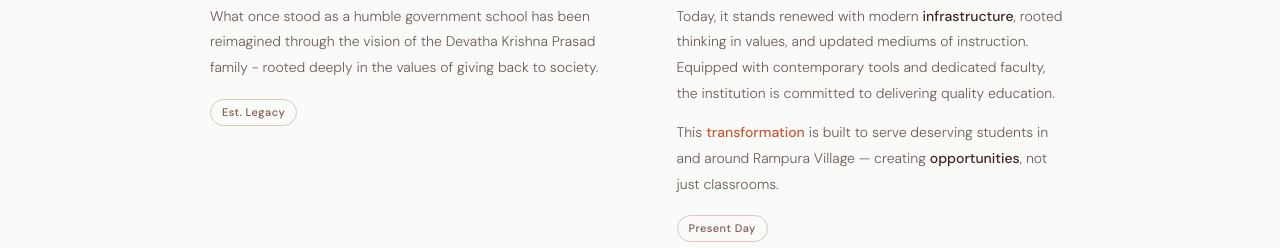
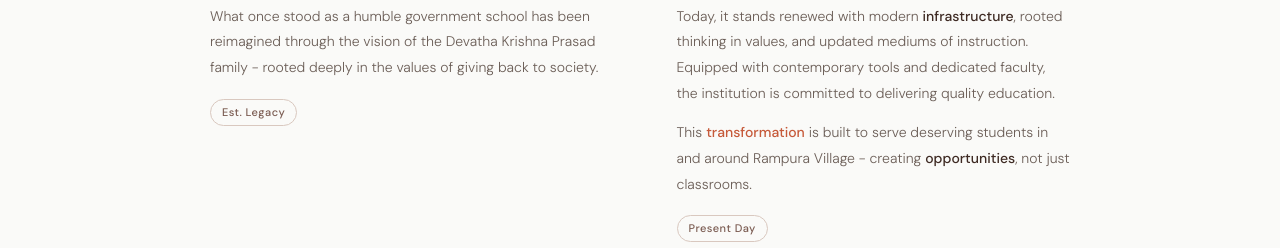
Before and after one commit to rakshithsantosh/devathaKPS, a Next.js app: page / in a window 1280 px wide. Shown: the part 1080-1328 px from the top of the page. Built offline with nearby package versions, Linux system fonts and the light colour scheme; a web font is replaced by a local one.

Commit message:
em dash issue

```diff
--- a/src/components/LegacyTransformation.tsx
+++ b/src/components/LegacyTransformation.tsx
@@ -228,7 +228,7 @@ export default function LegacyTransformation() {
                         <p style={{ fontSize: 14, lineHeight: 1.85, color: "#6B5E57", fontWeight: 300, margin: 0 }}>
                             This{" "}
                             <span style={{ color: "#C65A3A", fontWeight: 500 }}>transformation</span>{" "}
-                            is built to serve deserving students in and around Rampura Village —
+                            is built to serve deserving students in and around Rampura Village -
                             creating{" "}
                             <span style={{ color: "#3E2A23", fontWeight: 500 }}>opportunities</span>,
                             not just classrooms.
```
